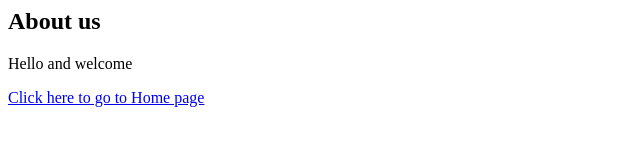
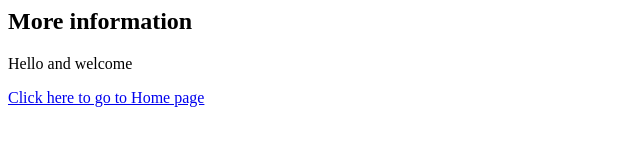
Before and after one commit to JoyThahane/Website, a plain HTML site: page about.html in a window 1280 px wide. Shown: the whole page, without its empty margins (0-640 px from the left). Drawn offline with Linux system fonts and the light colour scheme.

Commit message:
Update about.html

```diff
--- a/about.html
+++ b/about.html
@@ -5,7 +5,7 @@
 
     </head>
     <body>
-        <h2>About us</h2>
+        <h2>More information</h2>
         <p>Hello and welcome</p>
         <a href="index.html">Click here to go to Home page</a>
 
```
